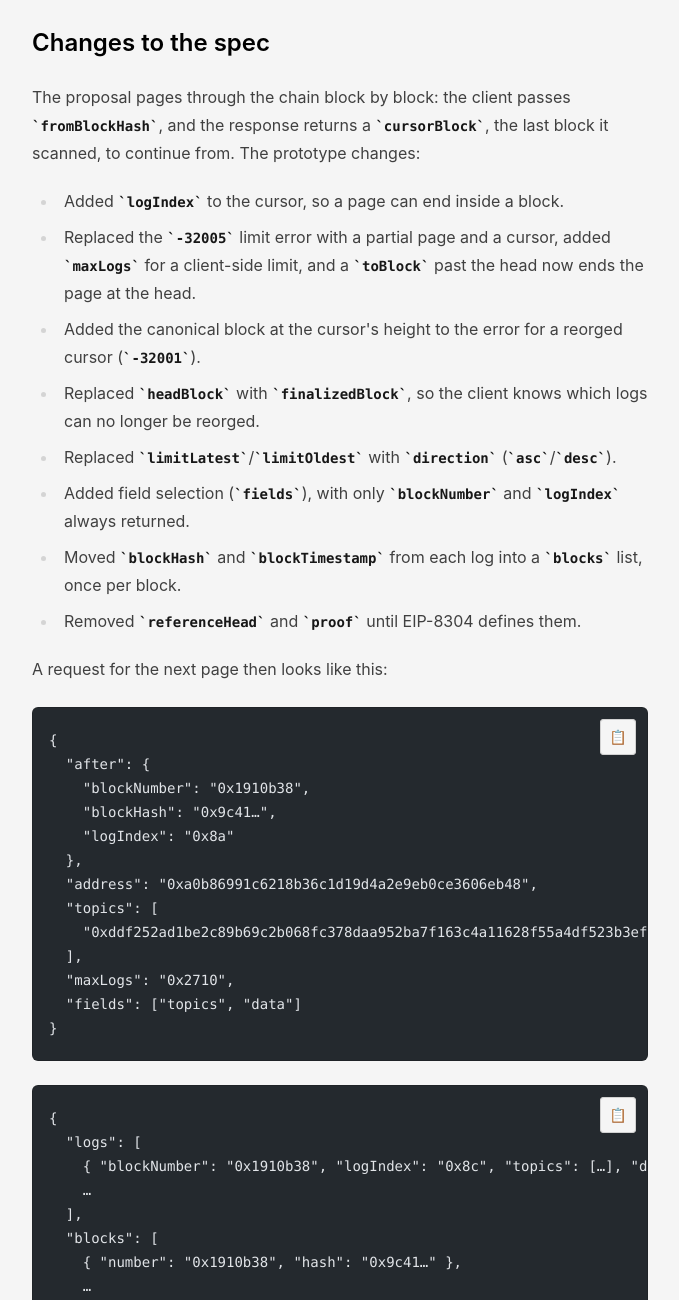
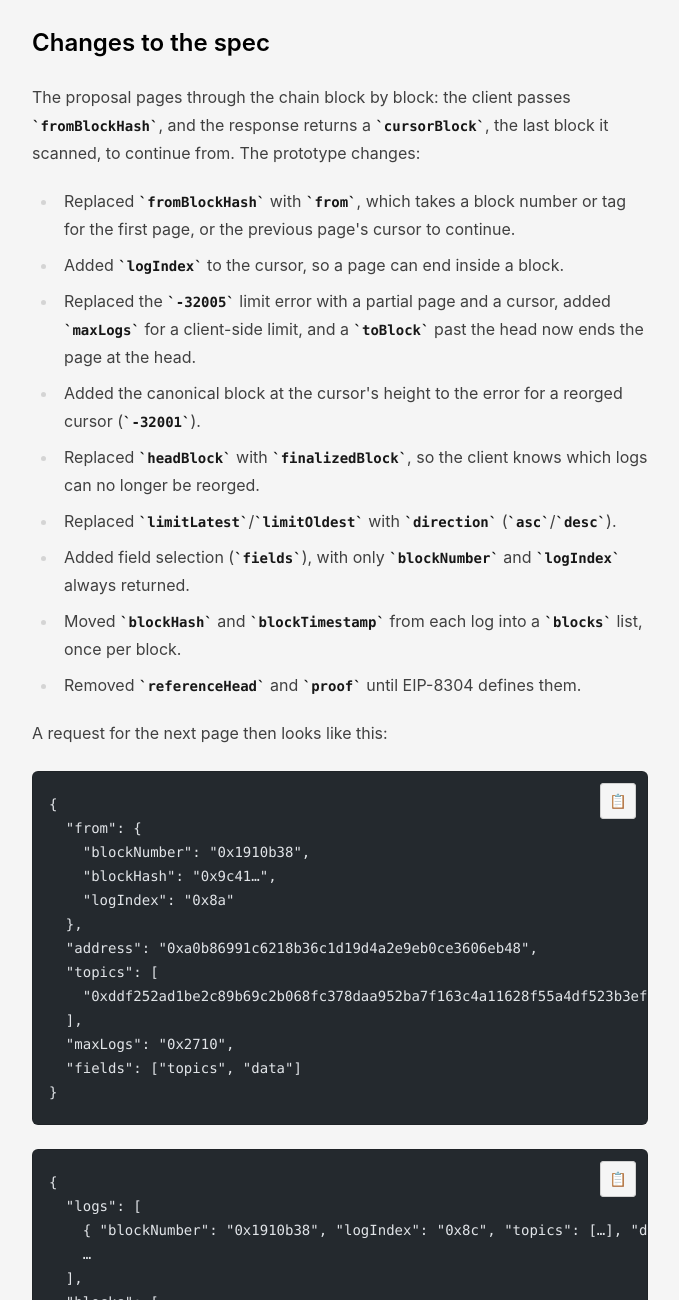
Before and after one commit to sakulstra/sakulstra.github.io, an Astro site: page /blog/get-logs-v2-measured in a window 1280 px wide. Shown: the part 961-2261 px from the top of the page, without its empty margins (300-979 px from the left). Built offline with nearby package versions, Linux system fonts and the light colour scheme; Astro itself is replaced by a stand-in of ours; code samples lack their colours.

Commit message:
fix: simplify the api a bit

````diff
--- a/src/content/blog/get-logs-v2-measured/index.mdx
+++ b/src/content/blog/get-logs-v2-measured/index.mdx
@@ -10,6 +10,7 @@ Anyone who has built an indexer on top of `eth_getLogs` knows the pain: no reorg
 
 The proposal pages through the chain block by block: the client passes `fromBlockHash`, and the response returns a `cursorBlock`, the last block it scanned, to continue from. The prototype changes:
 
+- Replaced `fromBlockHash` with `from`, which takes a block number or tag for the first page, or the previous page's cursor to continue.
 - Added `logIndex` to the cursor, so a page can end inside a block.
 - Replaced the `-32005` limit error with a partial page and a cursor, added `maxLogs` for a client-side limit, and a `toBlock` past the head now ends the page at the head.
 - Added the canonical block at the cursor's height to the error for a reorged cursor (`-32001`).
@@ -23,7 +24,7 @@ A request for the next page then looks like this:
 
 ```json
 {
-  "after": {
+  "from": {
     "blockNumber": "0x1910b38",
     "blockHash": "0x9c41…",
     "logIndex": "0x8a"
````
